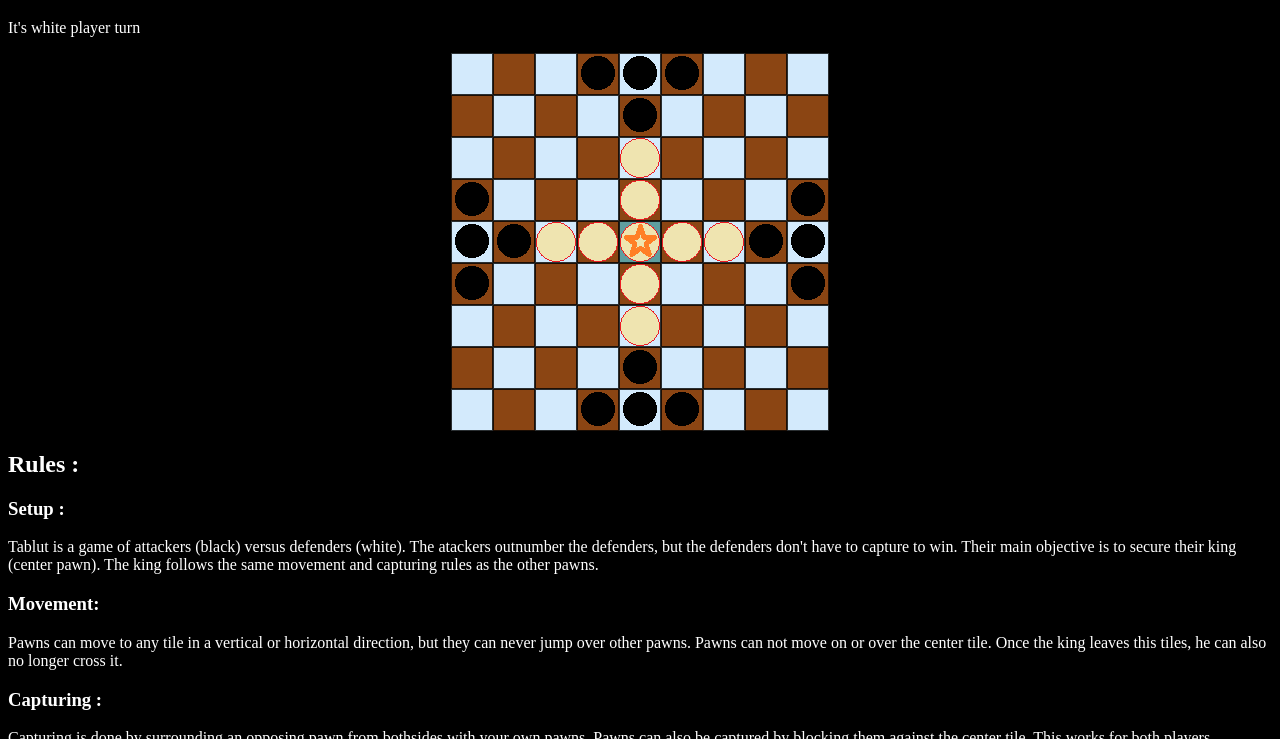
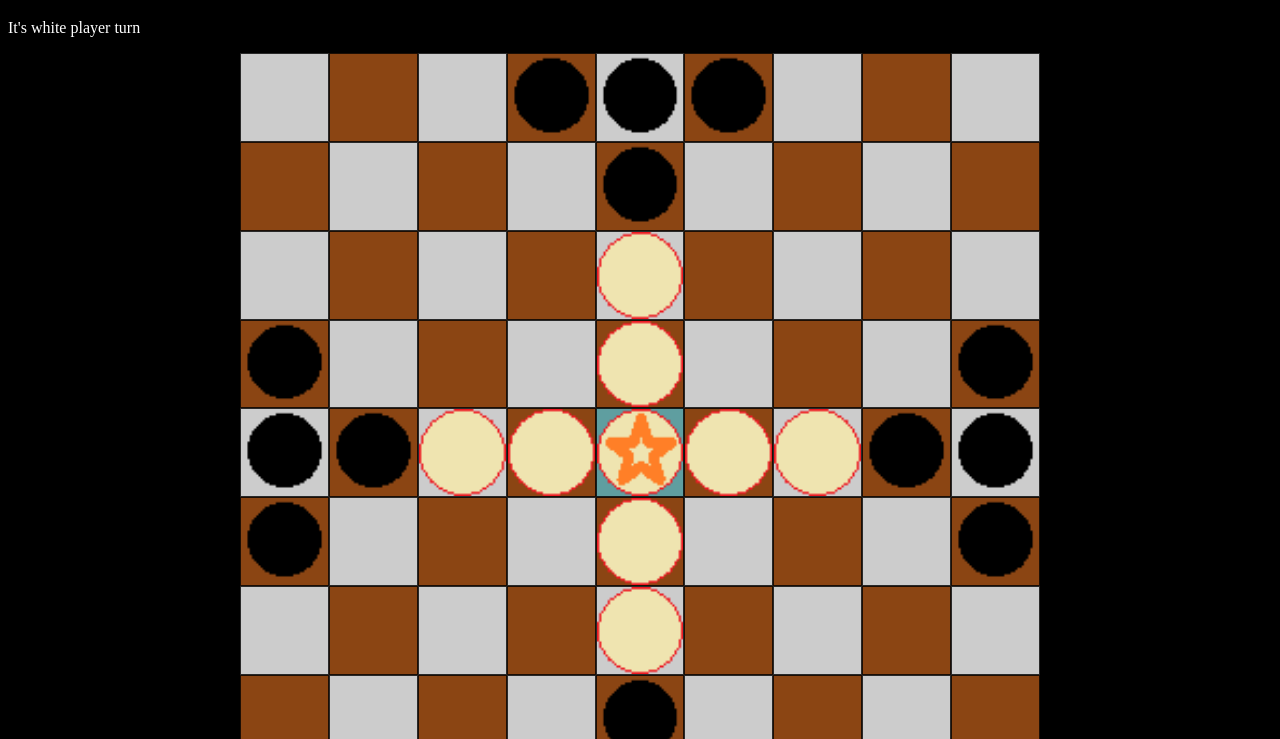
Before and after one commit to CoinCoinDescartes/tablut, a plain HTML site: page index.html in a window 1280 px wide. Shown: the part 61-800 px from the top of the page. Drawn offline with Linux system fonts and the light colour scheme.

Commit message:
Amelioration du style

```diff
--- a/modules/renderers/originalRenderer.js
+++ b/modules/renderers/originalRenderer.js
@@ -1,14 +1,6 @@
 import { Renderer } from "./renderer.js";
 
 export class OriginalRenderer extends Renderer {
-  /* constructor(gameZoneElement, playerTurnElement, winnerElement, startMoveSoundElement, endMoveSoundElement) {
-    this.gameZone = gameZoneElement;
-    this.playerTurn = playerTurnElement;
-    this.winner = winnerElement;
-    this.startMoveSound = startMoveSoundElement;
-    this.endMoveSound = endMoveSoundElement;
-  } */
-
   generateView(game) {
     let currentDraged = null;
     const generateGrid = game => {
@@ -126,7 +118,7 @@ export class OriginalRenderer extends Renderer {
       };
 
       const gridContainer = document.createElement("div");
-      gridContainer.classList.add("grid-container");
+      gridContainer.classList.add("originalRenderer", "grid-container");
 
       let index = 0;
       for (const line of game.board.board) {
--- a/styles.css
+++ b/styles.css
@@ -1,65 +1,75 @@
 #game-zone {
-  display: grid;
+  display  : grid;
+  max-width: 800px;
+  margin   : auto;
 }
 
 .grid-container {
-  display: grid;
-  grid-template-columns: repeat(9, 1fr);
-  /* grid-template-columns: repeat(9, minmax(320px, 1fr)); */
-  background-color: #2196f3;
-  /* padding: 10px; */
-  margin: auto;
-  /* width: 450px;
-    height: 450px; */
+  display              : grid;
+  grid-template-columns: repeat(9, minmax(45px, 1fr));
+  grid-auto-rows       : 1fr;
 }
 
-.grid-item {
-  display: grid;
-  justify-items: center;
-  align-items: center;
-  background-color: rgba(255, 255, 255, 0.8);
-  border: 1px solid rgba(0, 0, 0, 0.8);
-  /* width: 45px;
-    height: 45px; */
-  text-align: center;
-
-  color: blue;
+.grid-container::before {
+  content       : '';
+  width         : 0;
+  padding-bottom: 100%;
+  grid-row      : 1 / 1;
+  grid-column   : 1 / 1;
 }
 
-.grid-item:nth-child(2n) {
+.grid-container> :first-child {
+  grid-row   : 1 / 1;
+  grid-column: 1 / 1;
+}
+
+.grid-container .grid-item {
+  display         : grid;
+  justify-items   : center;
+  align-items     : center;
+  background-color: rgba(255, 255, 255, 0.8);
+  border          : 1px solid rgba(0, 0, 0, 0.8);
+  text-align      : center;
+  color           : blue;
+}
+
+.grid-container .grid-item:nth-child(2n) {
   background-color: saddlebrown;
 }
 
-.grid-item.validMove {
+.grid-container .grid-item.validMove {
   background-color: aqua;
 }
 
-.grid-item.validMove.current {
+.grid-container .grid-item.validMove.current {
   background-color: red;
 }
 
-.grid-item.throne {
+.grid-container .grid-item.throne {
   background-color: cadetblue;
 }
 
-.pion {
-  height: 40px;
-  width: 40px;
+.grid-container .pion {
+  height             : 100%;
+  width              : 100%;
+  background-position: center center;
+  background-repeat  : no-repeat;
+  background-size    : cover;
 }
 
-.pion.black {
+.grid-container .pion.black {
   background-image: url("./img/black.png");
 }
 
-.pion.white {
+.grid-container .pion.white {
   background-image: url("./img/white.png");
 }
 
-.pion.white.king {
+.grid-container .pion.white.king {
   background-image: url("./img/king.png");
 }
 
 body {
   background-color: black;
-  color: white;
+  color           : white;
 }
```
Also changed, not shown: index.html (+4 -1 lines), modules/renderers/mobileRenderer.js (+1 -31 lines).
